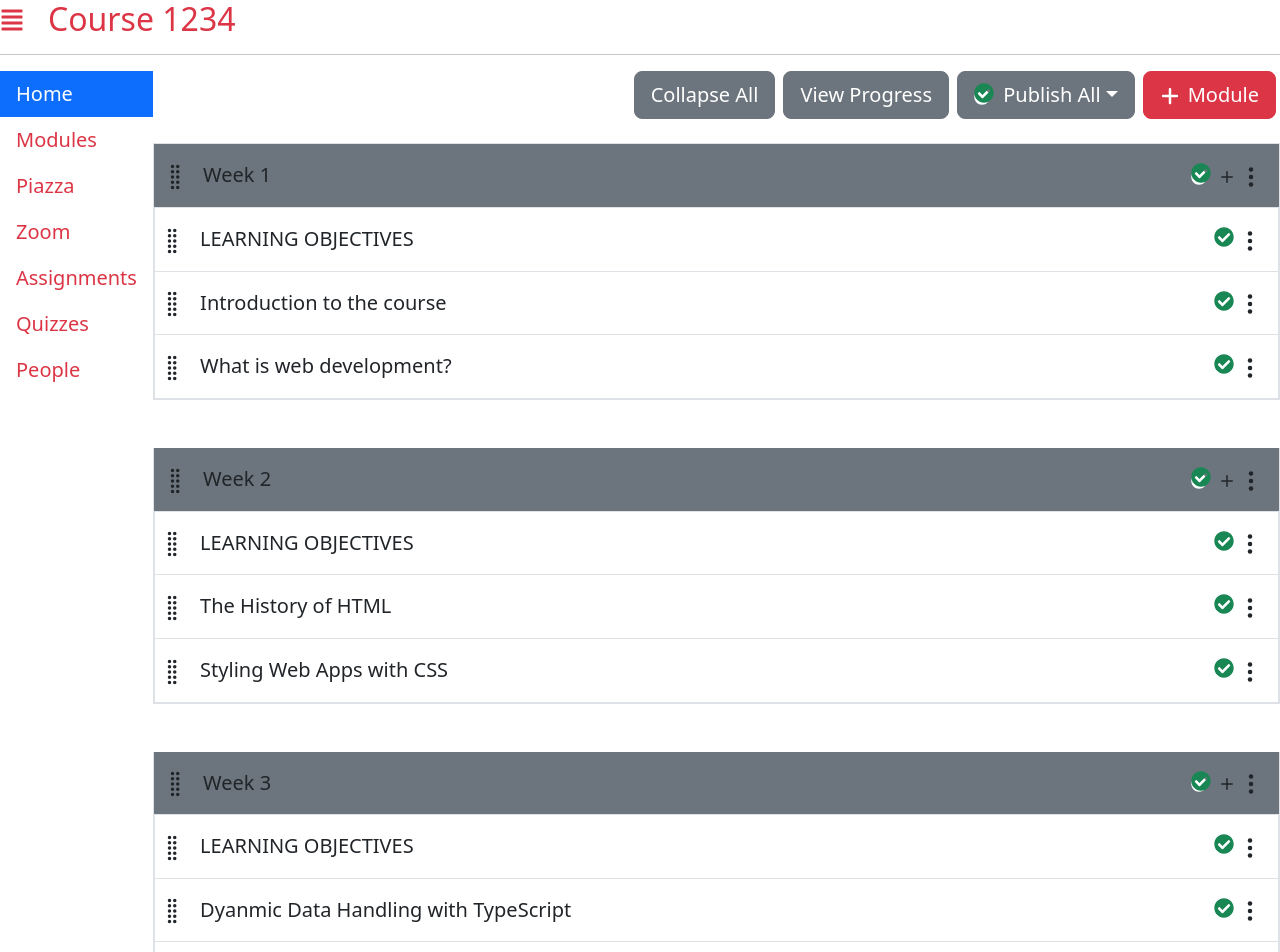
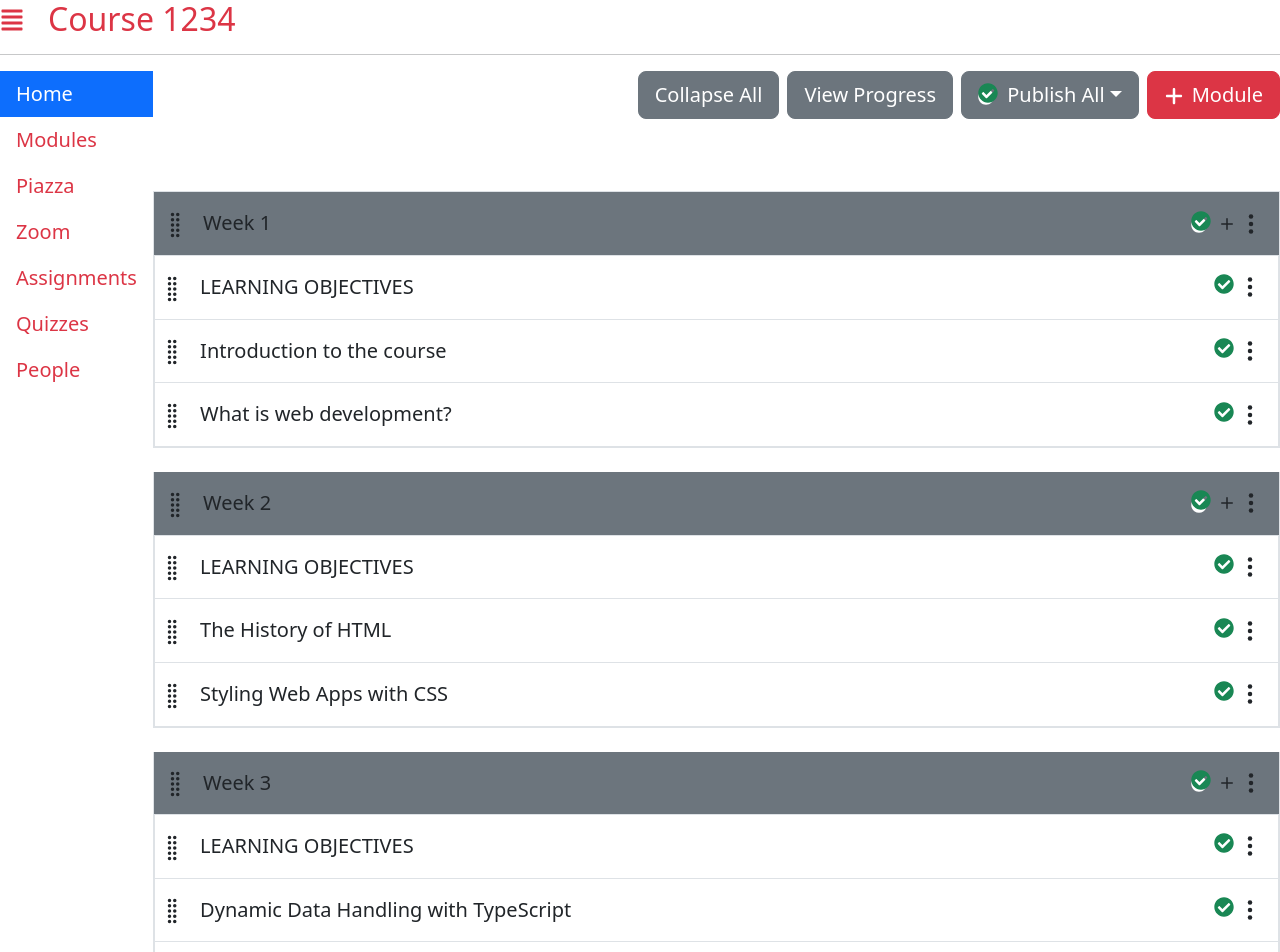
Before and after one commit to estebanpuyanas/cs4550-webdev, a Next.js app: page /courses/1234/modules in a window 1280 px wide. Shown: the top 952 px of the page. Built offline with nearby package versions, Linux system fonts and the light colour scheme.

Commit message:
updating modules secrtion for course, hopefully errors will get fixed afeter updating course status bs

```diff
--- a/app/(kambaz)/courses/[cid]/modules/lessonControlButtons.tsx
+++ b/app/(kambaz)/courses/[cid]/modules/lessonControlButtons.tsx
@@ -1,8 +1,9 @@
 import { IoEllipsisVertical } from "react-icons/io5";
 import GreenCheckmark from "./GreenCheckmark";
+
 export default function LessonControlButtons() {
   return (
-    <div className="float-end">
+    <div className="d-flex align-items-center">
       <GreenCheckmark />
       <IoEllipsisVertical className="fs-4" />
     </div>
--- a/app/(kambaz)/courses/[cid]/modules/moduleControlButtons.tsx
+++ b/app/(kambaz)/courses/[cid]/modules/moduleControlButtons.tsx
@@ -2,9 +2,9 @@ import { IoEllipsisVertical } from "react-icons/io5";
 import { BsPlus } from "react-icons/bs";
 import GreenCheckmark from "./GreenCheckmark";
 
-export default function LessonControlButtons() {
+export default function ModuleControlButtons() {
   return (
-    <div className="float-end">
+    <div className="d-flex align-items-center">
       <GreenCheckmark />
       <BsPlus className="fs-4" />
       <IoEllipsisVertical className="fs-4" />
--- a/app/(kambaz)/courses/[cid]/modules/modulesControls.tsx
+++ b/app/(kambaz)/courses/[cid]/modules/modulesControls.tsx
@@ -9,17 +9,17 @@ import { FaPlus } from "react-icons/fa6";
 import GreenCheckmark from "./GreenCheckmark";
 export default function ModulesControls() {
   return (
-    <div id="wd-modules-controls" className="text-nowrap">
-      <Button
-        variant="danger"
-        size="lg"
-        className="me-1 float-end"
-        id="wd-add-module-btn"
-      >
-        <FaPlus className="position-relative me-2" style={{ bottom: "1px" }} />
-        Module
+    <div
+      id="wd-modules-controls"
+      className="d-flex align-items-center justify-content-end gap-2 flex-wrap"
+    >
+      <Button variant="secondary" size="lg" id="wd-collapse-all-btn">
+        Collapse All
       </Button>
-      <Dropdown className="float-end me-2">
+      <Button variant="secondary" size="lg" id="wd-view-progress-btn">
+        View Progress
+      </Button>
+      <Dropdown>
         <DropdownToggle variant="secondary" size="lg" id="wd-publish-all-btn">
           <GreenCheckmark /> Publish All
         </DropdownToggle>
@@ -46,22 +46,9 @@ export default function ModulesControls() {
           </DropdownItem>
         </DropdownMenu>
       </Dropdown>
-      {/* Implement the View Progress and Collapse All buttons with IDs wd-view-progress and wd-collapse-all */}
-      <Button
-        variant="secondary"
-        size="lg"
-        className="float-end me-2"
-        id="wd-view-progress-btn"
-      >
-        View Progress
-      </Button>
-      <Button
-        variant="secondary"
-        size="lg"
-        className="float-end me-2"
-        id="wd-collapse-all-btn"
-      >
-        Collapse All
+      <Button variant="danger" size="lg" id="wd-add-module-btn">
+        <FaPlus className="position-relative me-2" style={{ bottom: "1px" }} />
+        Module
       </Button>
     </div>
   );
--- a/app/(kambaz)/courses/[cid]/modules/page.tsx
+++ b/app/(kambaz)/courses/[cid]/modules/page.tsx
@@ -2,7 +2,7 @@ import ModulesControls from "./modulesControls";
 import ModuleControlButtons from "./moduleControlButtons";
 import LessonControlButtons from "./lessonControlButtons";
 import { BsGripVertical } from "react-icons/bs";
-import { ListGroup, ListGroupItem } from "react-bootstrap";
+import { ListGroup, ListGroupItem, Row, Col } from "react-bootstrap";
 
 export default function Modules() {
   return (
@@ -11,70 +11,102 @@ export default function Modules() {
       <br />
       <br />
       <br />
+      <Row>
+        <Col>
           <ListGroup className="rounded-0" id="wd-modules">
-        <ListGroupItem className="wd-module p-0 mb-5 fs-5 border-gray">
-          <div className="wd-title p-3 ps-2 bg-secondary">
-            <BsGripVertical className="me-2 fs-3" /> Week 1{" "}
+            <ListGroupItem className="wd-module p-0 mb-4 fs-5 border-gray">
+              <div className="wd-title p-3 ps-2 bg-secondary d-flex justify-content-between align-items-center">
+                <div>
+                  <BsGripVertical className="me-2 fs-3" /> Week 1
+                </div>
                 <ModuleControlButtons />
               </div>
               <ListGroup className="wd-lessons rounded-0">
-            <ListGroupItem className="wd-lesson p-3 ps-1">
-              <BsGripVertical className="me-2 fs-3" /> LEARNING OBJECTIVES{" "}
+                <ListGroupItem className="wd-lesson p-3 ps-1 d-flex justify-content-between align-items-center">
+                  <div className="flex-grow-1">
+                    <BsGripVertical className="me-2 fs-3" /> LEARNING OBJECTIVES
+                  </div>
                   <LessonControlButtons />
                 </ListGroupItem>
-            <ListGroupItem className="wd-lesson p-3 ps-1">
+                <ListGroupItem className="wd-lesson p-3 ps-1 d-flex justify-content-between align-items-center">
+                  <div className="flex-grow-1">
                     <BsGripVertical className="me-2 fs-3" /> Introduction to the
-              course <LessonControlButtons />
+                    course
+                  </div>
+                  <LessonControlButtons />
                 </ListGroupItem>
-            <ListGroupItem className="wd-lesson p-3 ps-1">
-              <BsGripVertical className="me-2 fs-3" /> What is web development?{" "}
+                <ListGroupItem className="wd-lesson p-3 ps-1 d-flex justify-content-between align-items-center">
+                  <div className="flex-grow-1">
+                    <BsGripVertical className="me-2 fs-3" /> What is web
+                    development?
+                  </div>
                   <LessonControlButtons />
                 </ListGroupItem>
               </ListGroup>
             </ListGroupItem>
 
-        <ListGroupItem className="wd-module p-0 mb-5 fs-5 border-gray">
-          <div className="wd-title p-3 ps-2 bg-secondary">
-            <BsGripVertical className="me-2 fs-3" /> Week 2{" "}
+            <ListGroupItem className="wd-module p-0 mb-4 fs-5 border-gray">
+              <div className="wd-title p-3 ps-2 bg-secondary d-flex justify-content-between align-items-center">
+                <div>
+                  <BsGripVertical className="me-2 fs-3" /> Week 2
+                </div>
                 <ModuleControlButtons />
               </div>
               <ListGroup className="wd-lessons rounded-0">
-            <ListGroupItem className="wd-lesson p-3 ps-1">
-              <BsGripVertical className="me-2 fs-3" /> LEARNING OBJECTIVES{" "}
+                <ListGroupItem className="wd-lesson p-3 ps-1 d-flex justify-content-between align-items-center">
+                  <div className="flex-grow-1">
+                    <BsGripVertical className="me-2 fs-3" /> LEARNING OBJECTIVES
+                  </div>
                   <LessonControlButtons />
                 </ListGroupItem>
-            <ListGroupItem className="wd-lesson p-3 ps-1">
-              <BsGripVertical className="me-2 fs-3" /> The History of HTML{" "}
+                <ListGroupItem className="wd-lesson p-3 ps-1 d-flex justify-content-between align-items-center">
+                  <div className="flex-grow-1">
+                    <BsGripVertical className="me-2 fs-3" /> The History of HTML
+                  </div>
                   <LessonControlButtons />
                 </ListGroupItem>
-            <ListGroupItem className="wd-lesson p-3 ps-1">
-              <BsGripVertical className="me-2 fs-3" /> Styling Web Apps with CSS{" "}
+                <ListGroupItem className="wd-lesson p-3 ps-1 d-flex justify-content-between align-items-center">
+                  <div className="flex-grow-1">
+                    <BsGripVertical className="me-2 fs-3" /> Styling Web Apps
+                    with CSS
+                  </div>
                   <LessonControlButtons />
                 </ListGroupItem>
               </ListGroup>
             </ListGroupItem>
 
-        <ListGroupItem className="wd-module p-0 mb-5 fs-5 border-gray">
-          <div className="wd-title p-3 ps-2 bg-secondary">
-            <BsGripVertical className="me-2 fs-3" /> Week 3{" "}
+            <ListGroupItem className="wd-module p-0 mb-4 fs-5 border-gray">
+              <div className="wd-title p-3 ps-2 bg-secondary d-flex justify-content-between align-items-center">
+                <div>
+                  <BsGripVertical className="me-2 fs-3" /> Week 3
+                </div>
                 <ModuleControlButtons />
               </div>
               <ListGroup className="wd-lessons rounded-0">
-            <ListGroupItem className="wd-lesson p-3 ps-1">
-              <BsGripVertical className="me-2 fs-3" /> LEARNING OBJECTIVES{" "}
+                <ListGroupItem className="wd-lesson p-3 ps-1 d-flex justify-content-between align-items-center">
+                  <div className="flex-grow-1">
+                    <BsGripVertical className="me-2 fs-3" /> LEARNING OBJECTIVES
+                  </div>
                   <LessonControlButtons />
                 </ListGroupItem>
-            <ListGroupItem className="wd-lesson p-3 ps-1">
-              <BsGripVertical className="me-2 fs-3" /> Dyanmic Data Handling
-              with TypeScript <LessonControlButtons />
+                <ListGroupItem className="wd-lesson p-3 ps-1 d-flex justify-content-between align-items-center">
+                  <div className="flex-grow-1">
+                    <BsGripVertical className="me-2 fs-3" /> Dynamic Data
+                    Handling with TypeScript
+                  </div>
+                  <LessonControlButtons />
                 </ListGroupItem>
-            <ListGroupItem className="wd-lesson p-3 ps-1">
-              <BsGripVertical className="me-2 fs-3" /> The ORM{" "}
+                <ListGroupItem className="wd-lesson p-3 ps-1 d-flex justify-content-between align-items-center">
+                  <div className="flex-grow-1">
+                    <BsGripVertical className="me-2 fs-3" /> The ORM
+                  </div>
                   <LessonControlButtons />
                 </ListGroupItem>
               </ListGroup>
             </ListGroupItem>
           </ListGroup>
+        </Col>
+      </Row>
     </div>
   );
 }
```
Lines whose indentation alone changed are shown as unchanged.
